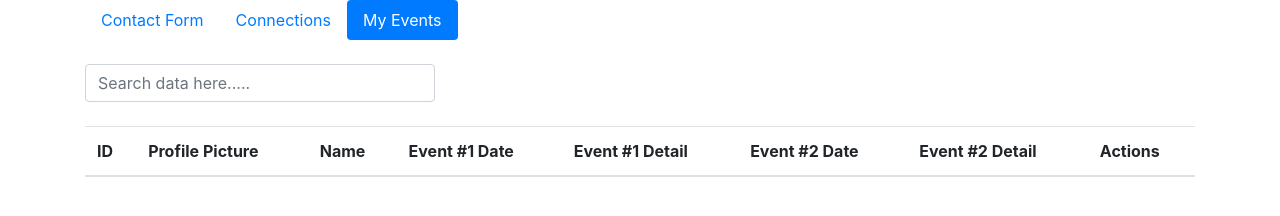
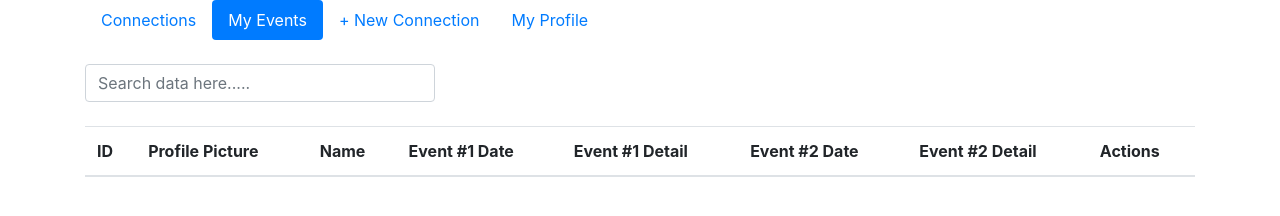
Before and after one commit to RinkoQAQ/IT_Pro_CRM, a website: page events.html in a window 1280 px wide. Drawn offline with nearby package versions, Linux system fonts and the light colour scheme; files that its build step writes are made by us from their sources.

Commit message:
Modified UI more nav

```diff
--- a/events.html
+++ b/events.html
@@ -14,9 +14,10 @@
   <div class="container">
     <header>
       <nav class="nav nav-pills">
-        <a class="nav-item nav-link" href="index.html">Contact Form</a>
-            <a class="nav-item nav-link" href="contacts-list.html">Connections</a>
-            <a class="nav-item nav-link active" href="#" id="myEventsBtn">My Events</a>
+        <a class="nav-item nav-link" href="contacts-list.html">Connections</a>
+        <a class="nav-item nav-link active" href="events.html" id="myEventsBtn">My Events</a>
+        <a class="nav-item nav-link" href="new_contact.html"> + New Connection</a>
+        <a class="nav-item nav-link" href="my_profile.html"> My Profile</a>
       </nav>
 
     </header>
```
Also changed, not shown: contacts-list.html (+3 -1 lines), new_contact.html (+4 -3 lines).
